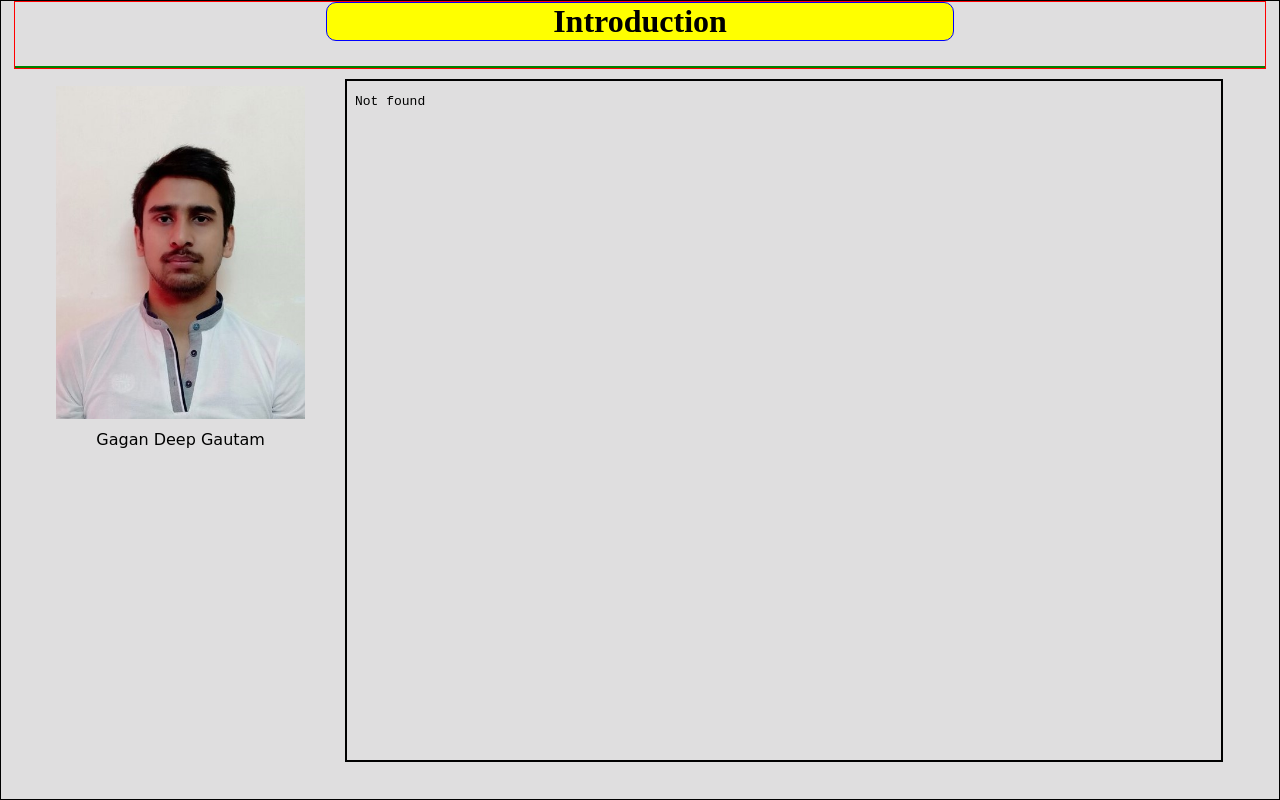
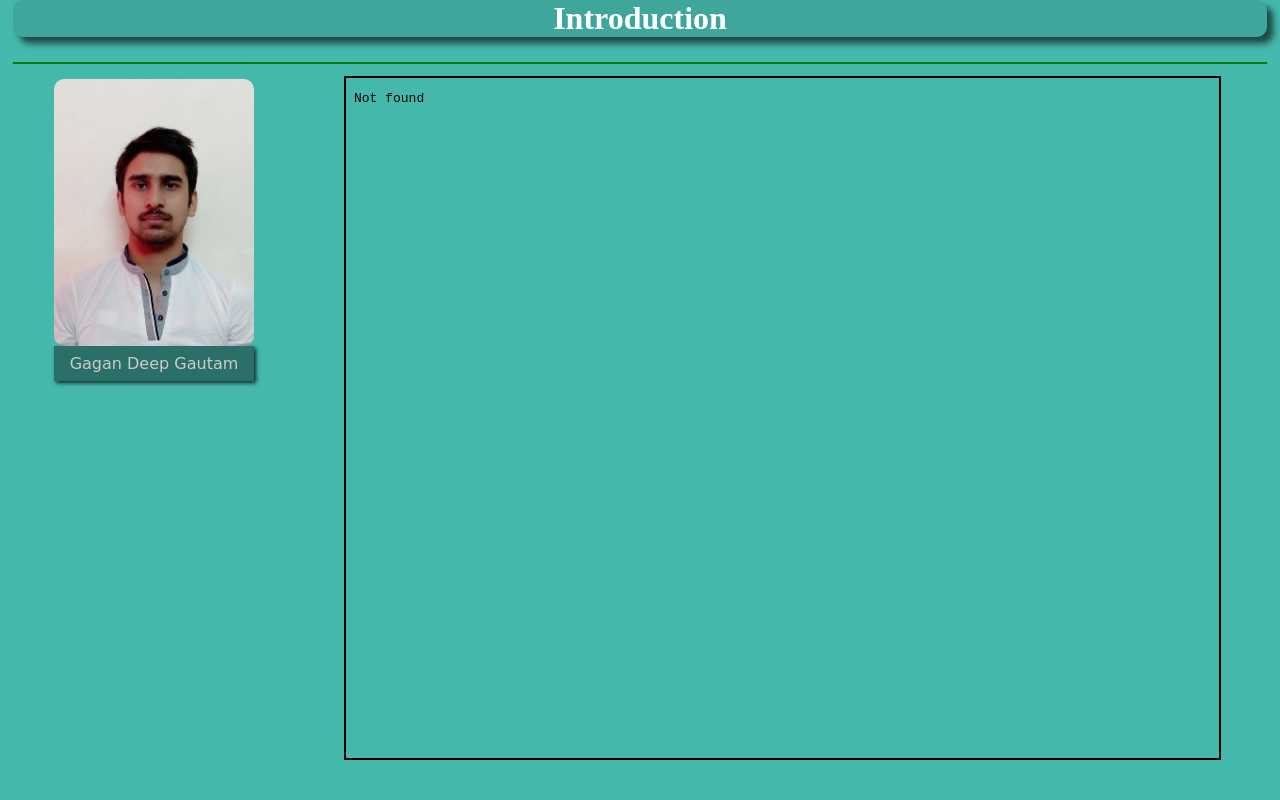
Before and after one commit to gagandeep141/gagandeep141.github.io, a plain HTML site: page index.html in a window 1280 px wide. Drawn offline with Linux system fonts and the light colour scheme.

Commit message:
Update styles.css

```diff
--- a/styles.css
+++ b/styles.css
@@ -1,22 +1,24 @@
+*{
+  box-sizing: border-box;
+}
 body{
   margin: 0%;
-  background-color: #dfdedf;
+  background-color: #45b8ac;
   padding: 0 1%;
-  border: 1px solid black;
+
 }
 
-#main{
-  border: 1px solid red;
-}
 #title{
-  border: 1px solid blue;
-  background-color: rgba(255,255,0);
-  padding: -2px auto;
+  font-size:1 em;
+  background-color: #3fa69c;
+  color: white;
+  padding: auto;
   margin: 0 auto;
-  width: 50%;
+  width: 100%;
   font-size: 2em;
   border-radius: 10px;
   text-align: center;
+  box-shadow: 0.2em 0.2em 0.2em 0em #1c4a45;
 }
 
 .main{
@@ -27,15 +29,20 @@ body{
 
 #image{
   display: inline;
-  max-width: 100%;
+  max-width: 80%;
   height: auto;
-  margin: 3px auto;
+  margin: 0px auto;
+  border-radius: 10px;
 }
 #img-caption{
+  background-color: #2a6f68;
+  color: #ccc;
   font-size: 1em;
   font-family: cursive;
-  margin: 0.5em auto;
   text-align: center;
+  padding: 0.5em;
+  width: 80%;
+  box-shadow: 2px 2px 4px 0px #0e2523;
 }
 #img-div{
   float: left;
```
